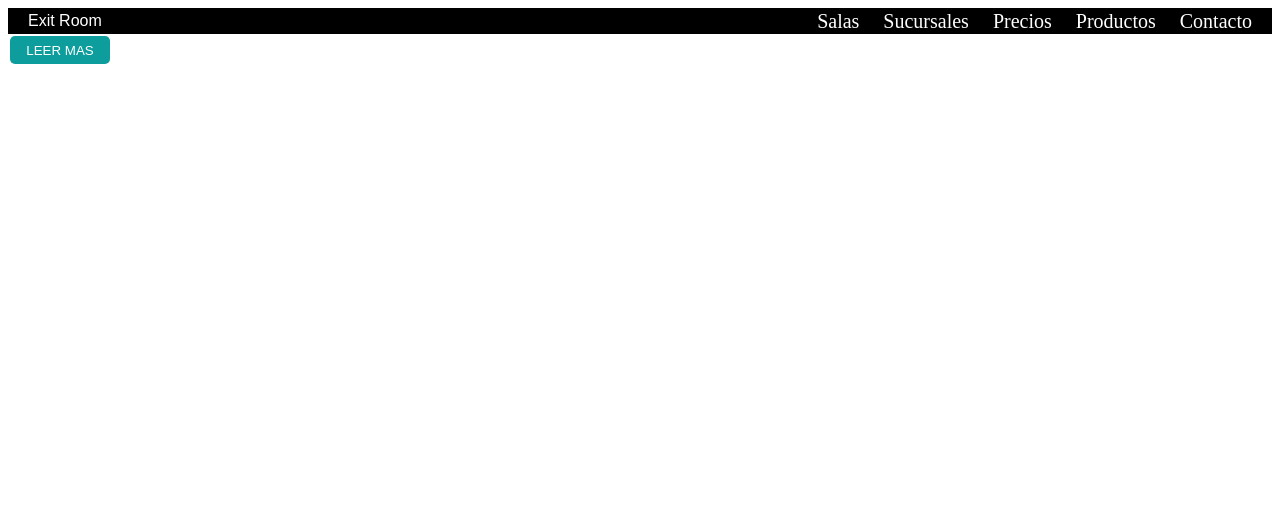
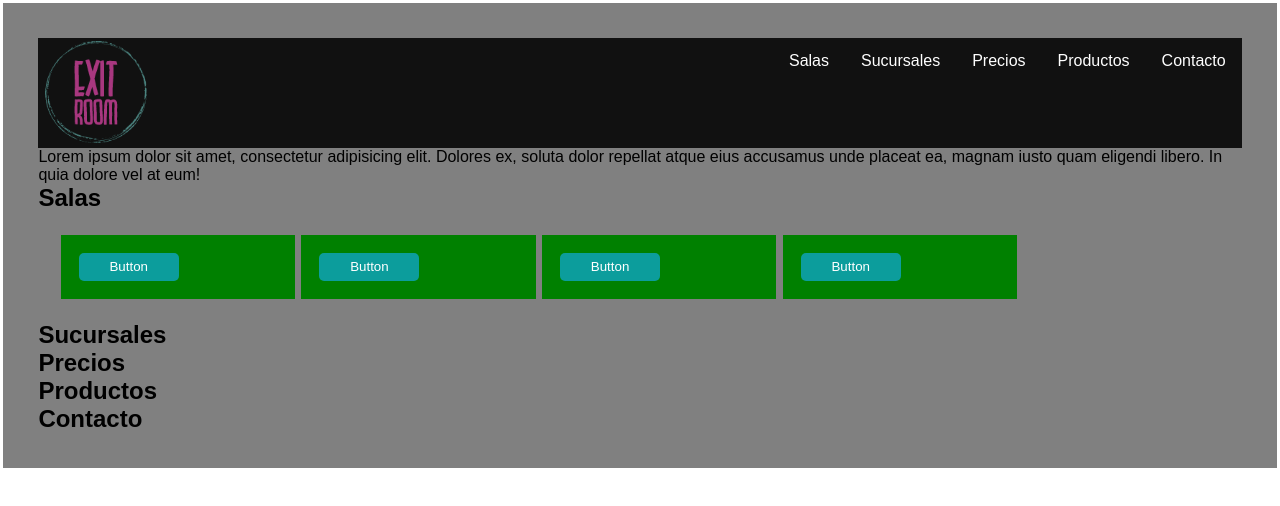
Before and after one commit to cjbustos/react-0222g7-exit-room, a React (Create React App) app: page / in a window 1280 px wide. Shown: the top 506 px of the page. Built offline with nearby package versions, Linux system fonts and the light colour scheme.

Commit message:
Navbar, Button, Image and CustomLink components

```diff
--- a/src/App.js
+++ b/src/App.js
@@ -1,19 +1,21 @@
 import './styles/App.css';
+import logo from './img/logo.png'
 import Navbar from './components/Navbar';
+import Image from './components/Image';
 import Button from './components/Button';
 
 function App() {
 
   const listOfItems = [
-    { id: 1, name: 'Salas' },
-    { id: 2, name: 'Sucursales' },
-    { id: 3, name: 'Precios' },
-    { id: 4, name: 'Productos' },
-    { id: 5, name: 'Contacto' }
+    { id: 1, label: 'Contacto', subcategory: false, path: 'contacto' },
+    { id: 2, label: 'Productos', subcategory: false, path: 'productos' },
+    { id: 3, label: 'Precios', subcategory: false, path: 'precios' },
+    { id: 4, label: 'Sucursales', subcategory: true, path: 'cities', content: ['CABA', 'Rosario', 'Mendoza', 'Cordoba'] },
+    { id: 5, label: 'Salas', subcategory: true, path: 'episode', content: ['Chernobyl', 'Last stop', 'Fair game'] }
   ]
 
   const buttonStyle = {
-    color: '#ffffff',
+    color: 'white',
     background: '#0c9d9c',
     border: 1,
     borderRadius: 5,
@@ -26,12 +28,39 @@ function App() {
   }
 
   return (
-    <>
-      <div className='App'>
+    <div className='App'>
+      <header>
+        <Image path={logo} width={115} height={110} position={'left'} />
         <Navbar data={listOfItems} />
-        <Button style={buttonStyle} label={'LEER MAS'} inNavbar={false} text={'Lorem ipsum dolor sit amet, consectetur adipiscing elit. Fusce dui urna, rutrum nec aliquam in, vulputate sed urna. Sed pretium dapibus sollicitudin. Integer scelerisque orci.'} />
-      </div>
-    </>
+      </header>
+      <main> Lorem ipsum dolor sit amet, consectetur adipisicing elit. Dolores ex, soluta dolor repellat atque eius accusamus unde placeat ea, magnam iusto quam eligendi libero. In quia dolore vel at eum!</main>
+      <h2 id='episode'>Salas</h2>
+      <section>
+        <div className='row'>
+          <div className='div1'>
+            <Button style={buttonStyle} label={'Button'} text={'Lorem ipsum dolor sit amet consectetur adipisicing elit. Laboriosam suscipit veritatis, minima quisquam, iste natus quae, est fugiat culpa quasi reprehenderit expedita error quibusdam tempora doloribus aut autem aliquid perspiciatis.'} />
+          </div>
+          <div className='div1'>
+            <Button style={buttonStyle} label={'Button'} text={'Lorem ipsum dolor sit amet consectetur adipisicing elit. Laboriosam suscipit veritatis, minima quisquam, iste natus quae, est fugiat culpa quasi reprehenderit expedita error quibusdam tempora doloribus aut autem aliquid perspiciatis.'} />
+          </div>
+          <div className='div1'>
+            <Button style={buttonStyle} label={'Button'} text={'Lorem ipsum dolor sit amet consectetur adipisicing elit. Laboriosam suscipit veritatis, minima quisquam, iste natus quae, est fugiat culpa quasi reprehenderit expedita error quibusdam tempora doloribus aut autem aliquid perspiciatis.'} />
+          </div>
+          <div className='div1'>
+            <Button style={buttonStyle} label={'Button'} text={'Lorem ipsum dolor sit amet consectetur adipisicing elit. Laboriosam suscipit veritatis, minima quisquam, iste natus quae, est fugiat culpa quasi reprehenderit expedita error quibusdam tempora doloribus aut autem aliquid perspiciatis.'} />
+          </div>
+        </div>
+      </section>
+      <h2 id='cities'>Sucursales</h2>
+      <section></section>
+      <h2 id='precios'>Precios</h2>
+      <section></section>
+      <h2 id='productos'>Productos</h2>
+      <section></section>
+      <h2 id='contacto'>Contacto</h2>
+      <section></section>
+      <footer></footer>
+    </div>
   );
 }
 
--- a/src/components/Button.js
+++ b/src/components/Button.js
@@ -1,27 +1,11 @@
-import styles from '../styles/button.module.css'
 import { useState } from "react"
 
 export default function Button(props) {
 
-    const isNavbarElement = props.inNavbar
     const text = props.text
 
     const [toShow, setToShow] = useState(true)
 
-    const handleClick = (e) => {
-        e.preventDefault()
-        if (e.target.tagName.toLowerCase() === 'a' && e.target !== undefined) {
-            window.history.replaceState({}, '', e.target.href.toLowerCase())
-        }
-    }
-
-    if (isNavbarElement) {
-        return (
-            <button style={props.style} onClick={handleClick}>
-                <a href={"/".concat(props.to)}>{props.label}</a>
-            </button>
-        )
-    } else {
     return (<>
         <button style={props.style} onClick={() => {
             setToShow(!toShow)
@@ -36,8 +20,7 @@ export default function Button(props) {
         }}>
             {text}
         </div>
-            {<h1 className={styles.button}>Hola</h1>}
     </>
     )
+
 }
-}
--- /dev/null
+++ b/src/components/CustomLink.js
@@ -0,0 +1,17 @@
+import React from "react"
+
+const CustomLink = (props) => {
+
+    const { content, label, path } = props
+
+    return (
+        <li className='dropdown'>
+            <a href={"#".concat(path)}>{label}</a>
+            <div className='dropdown-content'>
+                {content !== undefined ? content.map(e => <a key={e} href={"#".concat(path)}>{e}</a>) : label}
+            </div>
+        </li>
+    )
+}
+
+export default CustomLink
--- /dev/null
+++ b/src/components/Image.js
@@ -0,0 +1,18 @@
+import React from "react"
+
+const Image = (props) => {
+
+    const { path, alt, width, height, position } = props
+
+    return (
+        <img
+            src={path}
+            alt={alt}
+            width={width}
+            height={height}
+            style={{ float: position }}
+        />
+    )
+}
+
+export default Image
--- a/src/components/Navbar.js
+++ b/src/components/Navbar.js
@@ -1,36 +1,32 @@
 import '../styles/Navbar.css'
-import Button from './Button'
+import CustomLink from './CustomLink'
 
 const Navbar = (props) => {
 
-    const buttonStyle = {
-        color: 'white',
-        background: 'none',
-        border: 'none',
-        margin: 0,
-        padding: 0,
-        height: '25px',
-        cursor: 'pointer',
-        lineHeight: 23,
-        fontSize: 20,
-        fontWeight: 400,
-        fontStyle: 'normal',
-        fontFamily: 'Rationale'
-    }
-
-    const data = props.data
+    const { data } = props
+    console.log(data)
 
     return (
-        <nav className="nav">
-            <a href="/" className="site-title">Exit Room</a>
+        <nav>
             <ul>
-                {data.map(item => (
-                    <li key={item.id}><Button style={buttonStyle} label={item.name} to={item.name} inNavbar={true} /></li>
-                ))}
+                {data
+                    .map(e => <CustomLink
+                        key={e.id}
+                        id={e.id}
+                        label={e.label}
+                        path={e.path}
+                        content={e.subcategory ? e.content : undefined} />
+                    )}
             </ul>
         </nav>
     )
 }
+
+/* data
+    .filter(f => f.subcategory)
+    .map(item => (
+        <CustomLink key={item.id} path={item.name} content={item.content} />
+    )) */
 
 //Componente Contenedor de sección
 //Componente Contacto
--- a/src/styles/App.css
+++ b/src/styles/App.css
@@ -2,3 +2,29 @@
     font-family: sans-serif;
     text-align: left;
 }
+
+header {
+    height: 110px;
+    width: 100%;
+}
+
+.row {
+    display: flex;
+}
+
+.div1 {
+    flex: 1 1 auto;
+    background-color: green;
+}
+
+div {
+    padding: 1em;
+    margin: 0.2em;
+    background-color: grey;
+}
+
+.row {
+    width: 80%;
+    padding: 1em;
+    overflow: hidden;
+}
--- a/src/styles/Navbar.css
+++ b/src/styles/Navbar.css
@@ -1,33 +1,60 @@
 * {
-    box-sizing: border-box;
+    margin: 0;
+    padding: 0;
 }
 
-.nav {
-    background-color: #000000;
-    display: flex;
-    justify-content: space-between;
-    align-items: stretch;
-    gap: 2rem;
-    padding: 0 1rem;
+ul {
+    height: 110px;
+    list-style-type: none;
+    margin: 0;
+    padding: 0;
+    overflow: hidden;
+    background-color: #111111;
 }
 
-.nav ul {
-    padding: 0;
-    margin: 0;
-    list-style: none;
-    display: flex;
-    gap: 1rem;
+li {
+    float: right;
 }
 
-.nav a {
-    color: #ffffff;
+li a,
+.dropbtn {
+    display: inline-block;
+    color: white;
+    text-align: center;
+    padding: 14px 16px;
     text-decoration: none;
-    height: 100%;
-    display: flex;
-    align-items: center;
-    padding: .25rem;
 }
 
-.nav li:hover {
-    background-color: #4a074a;
+li a:hover,
+.dropdown:hover .dropbtn {
+    background-color: #bf54ad;
 }
+
+li.dropdown {
+    display: inline-block;
+}
+
+.dropdown-content {
+    display: none;
+    position: absolute;
+    background-color: #f9f9f9;
+    min-width: 160px;
+    box-shadow: 0px 8px 16px 0px rgba(0, 0, 0, 0.2);
+    z-index: 1;
+}
+
+.dropdown-content a {
+    color: black;
+    padding: 12px 16px;
+    text-decoration: none;
+    display: block;
+    text-align: left;
+}
+
+.dropdown-content a:hover {
+    background-color: #f1f1f1;
+}
+
+.dropdown:hover .dropdown-content {
+    display: block;
+}
```
Also changed, not shown: src/img/logo.png (added). Lines whose indentation alone changed are shown as unchanged.
